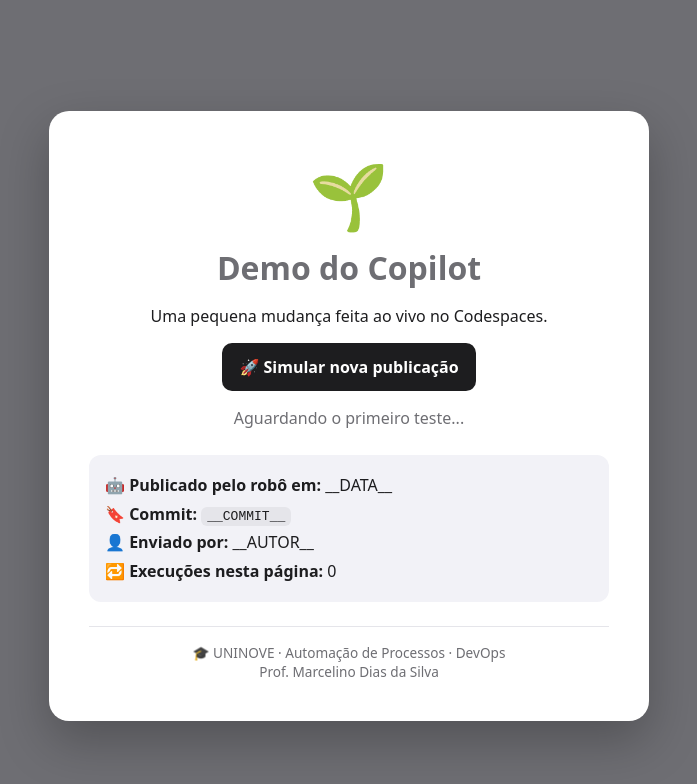
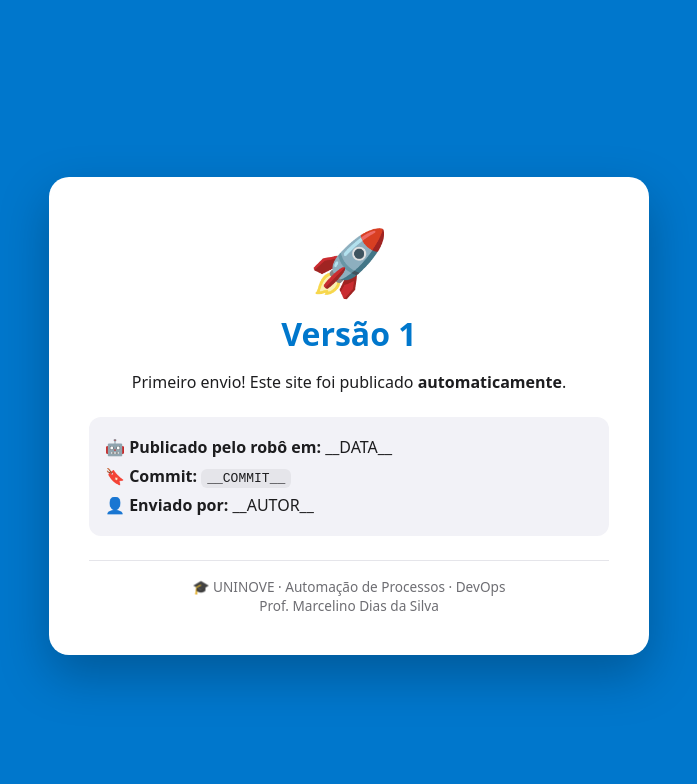
Before and after one commit to priscilapaivaiglesias-cmyk/lab-cicd-actions-priscila, a plain HTML site: page index.html in a window 1280 px wide. Shown: the whole page, without its empty margins (291-988 px from the left). Drawn offline with Linux system fonts and the light colour scheme.

Commit message:
arquivo ok 1

```diff
--- a/index.html
+++ b/index.html
@@ -3,7 +3,7 @@
 <head>
   <meta charset="UTF-8">
   <meta name="viewport" content="width=device-width, initial-scale=1.0">
-  <title>Meu site - Demo do Copilot</title>
+  <title>Meu site - Versão 1</title>
   <style>
     body {
       margin: 0;
@@ -11,7 +11,7 @@
       display: grid;
       place-items: center;
       font-family: system-ui, "Segoe UI", Roboto, sans-serif;
-      background: #6e6e73;
+      background: #0077cc;
       padding: 1rem;
     }
     .cartao {
@@ -25,7 +25,7 @@
       color: #1d1d1f;
     }
     .emoji { font-size: 4rem; }
-    h1 { margin: .5rem 0; color: #6e6e73; }
+    h1 { margin: .5rem 0; color: #0077cc; }
     .versao {
       margin-top: 1.5rem;
       padding: 1rem;
@@ -34,36 +34,20 @@
       text-align: left;
       line-height: 1.8;
     }
-    .botao {
-      border: 0;
-      border-radius: 10px;
-      padding: .8rem 1.1rem;
-      background: #1d1d1f;
-      color: #fff;
-      font: inherit;
-      font-weight: 700;
-      cursor: pointer;
-    }
-    .botao:hover { background: #3a3a3c; }
-    .status { min-height: 1.5rem; color: #6e6e73; }
     code { background: #e5e5ea; padding: 2px 6px; border-radius: 6px; }
     footer { margin-top: 1.5rem; padding-top: 1rem; border-top: 1px solid #e5e5ea; color: #6e6e73; font-size: .85rem; }
   </style>
 </head>
 <body>
   <main class="cartao">
-    <div class="emoji">🌱</div>
-    <h1>Demo do Copilot</h1>
-    <p>Uma pequena mudança feita ao vivo no Codespaces.</p>
-
-    <button class="botao" id="publicar" type="button">🚀 Simular nova publicação</button>
-    <p class="status" id="status" aria-live="polite">Aguardando o primeiro teste...</p>
+    <div class="emoji">🚀</div>
+    <h1>Versão 1</h1>
+    <p>Primeiro envio! Este site foi publicado <strong>automaticamente</strong>.</p>
 
     <div class="versao">
       🤖 <strong>Publicado pelo robô em:</strong> __DATA__<br>
-      🔖 <strong>Commit:</strong> <code id="commit">__COMMIT__</code><br>
-      👤 <strong>Enviado por:</strong> __AUTOR__<br>
-      🔁 <strong>Execuções nesta página:</strong> <span id="contador">0</span>
+      🔖 <strong>Commit:</strong> <code>__COMMIT__</code><br>
+      👤 <strong>Enviado por:</strong> __AUTOR__
     </div>
 
     <footer>
@@ -71,19 +55,5 @@
       Prof. Marcelino Dias da Silva
     </footer>
   </main>
-  <script>
-    const botao = document.querySelector('#publicar');
-    const status = document.querySelector('#status');
-    const contador = document.querySelector('#contador');
-    const commit = document.querySelector('#commit');
-    let execucoes = 0;
-
-    botao.addEventListener('click', () => {
-      execucoes += 1;
-      contador.textContent = execucoes;
-      commit.textContent = `demo-${String(execucoes).padStart(2, '0')}`;
-      status.textContent = '✅ Verificação aprovada. Publicação concluída!';
-    });
-  </script>
 </body>
 </html>
```
